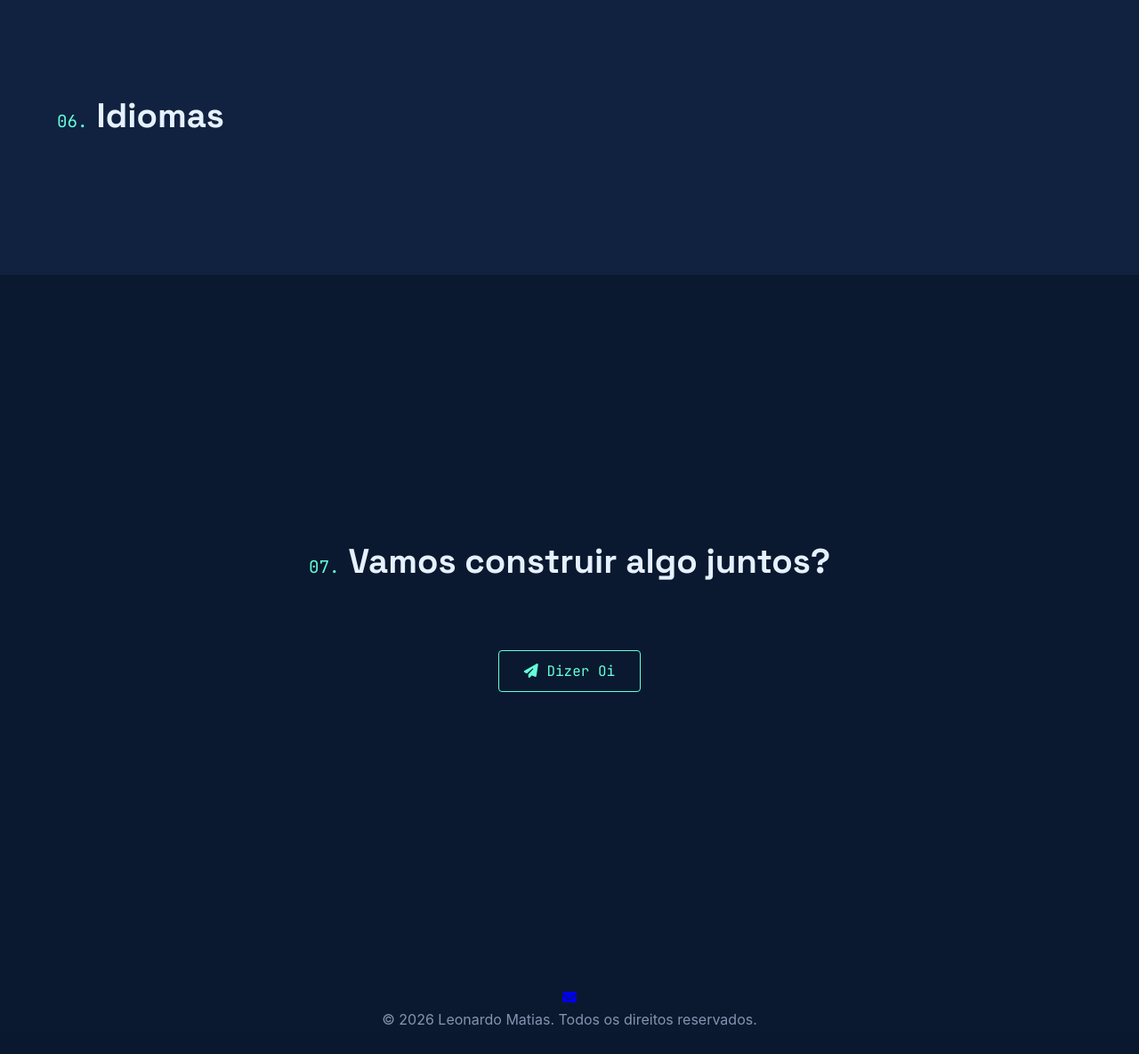
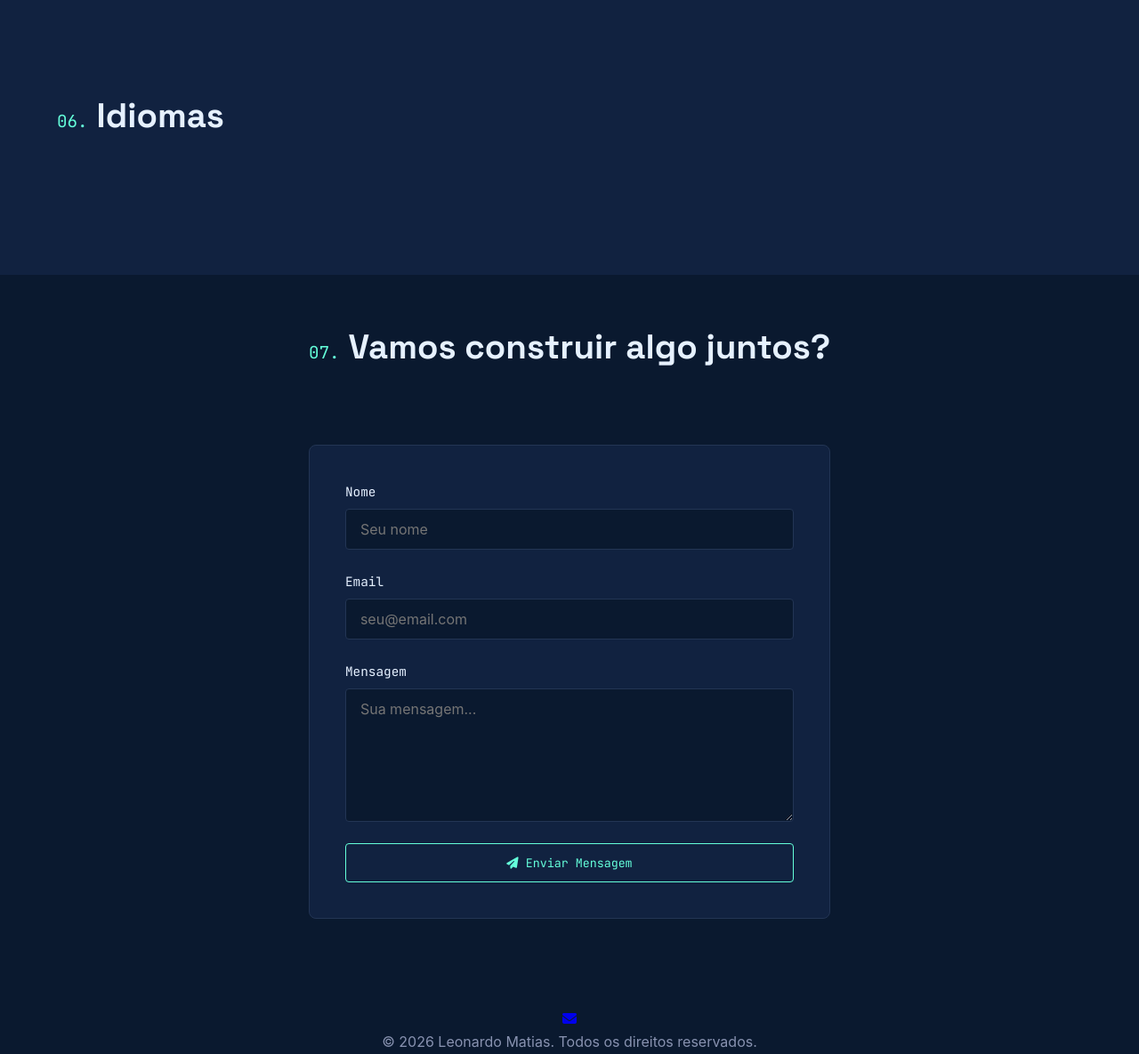
Before and after one commit to Leobmt02/meu-portfolio, a Django app: template portfolio/templates/portfolio/home.html in a window 1280 px wide. Shown: the part 2569-3754 px from the top of the page at 89% size. Before the commit the page ends 3722 px from the top, so only its background shows below. Run offline with Django 5.2, Linux system fonts and the light colour scheme; the template is opened without the code that fills it, so the values that code supplies are empty.

Commit message:
Implement Formspree contact form

```diff
--- a/portfolio/static/portfolio/css/global.css
+++ b/portfolio/static/portfolio/css/global.css
@@ -941,3 +941,54 @@ pre {
         font-size: 0.65rem;
     }
 }
+
+/* Contact Form */
+.contact-form-container {
+    max-width: 600px;
+    margin: 2rem auto 0;
+    background: var(--bg-secondary);
+    padding: 2.5rem;
+    border-radius: 8px;
+    border: 1px solid #233554;
+}
+
+.contact-form {
+    display: flex;
+    flex-direction: column;
+    gap: 1.5rem;
+}
+
+.form-group {
+    display: flex;
+    flex-direction: column;
+    text-align: left;
+}
+
+.form-group label {
+    margin-bottom: 0.5rem;
+    color: var(--text-primary);
+    font-family: var(--font-mono);
+    font-size: 0.9rem;
+}
+
+.form-control {
+    width: 100%;
+    padding: 0.75rem 1rem;
+    background: var(--bg-primary);
+    border: 1px solid #233554;
+    border-radius: 4px;
+    color: var(--text-primary);
+    font-family: 'Inter', sans-serif;
+    font-size: 1rem;
+    outline: none;
+    transition: var(--transition);
+}
+
+.form-control:focus {
+    border-color: var(--accent);
+}
+
+textarea.form-control {
+    min-height: 150px;
+    resize: vertical;
+}
--- a/portfolio/templates/portfolio/home.html
+++ b/portfolio/templates/portfolio/home.html
@@ -207,11 +207,24 @@
 <section id="contact" class="section text-center hero-section">
     <div class="container">
         <h2 class="section-title">Vamos construir algo juntos?</h2>
-        <div class="contact-cta">
-            <a href="https://mail.google.com/mail/?view=cm&fs=1&to=l.bandeiramatias@gmail.com&su=Contato%20via%20Portfólio"
-                target="_blank" class="btn-primary big-btn">
-                <i class="fa-solid fa-paper-plane"></i> Dizer Oi
-            </a>
+        <div class="contact-form-container">
+            <form action="https://formspree.io/f/xnjzeggg" method="POST" class="contact-form">
+                <div class="form-group">
+                    <label for="name">Nome</label>
+                    <input type="text" id="name" name="name" class="form-control" required placeholder="Seu nome">
+                </div>
+                <div class="form-group">
+                    <label for="email">Email</label>
+                    <input type="email" id="email" name="email" class="form-control" required placeholder="seu@email.com">
+                </div>
+                <div class="form-group">
+                    <label for="message">Mensagem</label>
+                    <textarea id="message" name="message" class="form-control" required placeholder="Sua mensagem..." rows="5"></textarea>
+                </div>
+                <button type="submit" class="btn-primary big-btn" style="width: 100%;">
+                    <i class="fa-solid fa-paper-plane"></i> Enviar Mensagem
+                </button>
+            </form>
         </div>
     </div>
 </section>
```
